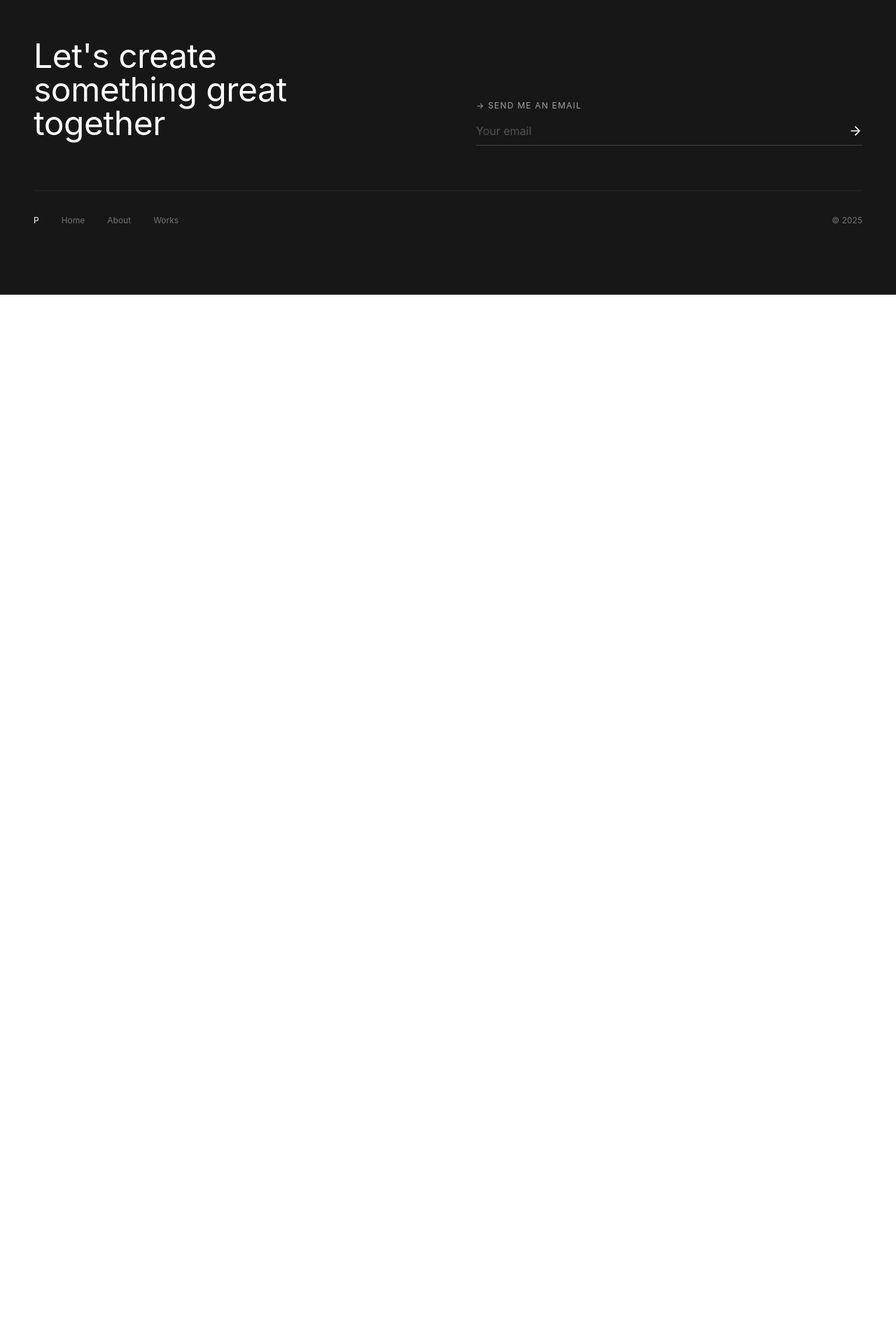
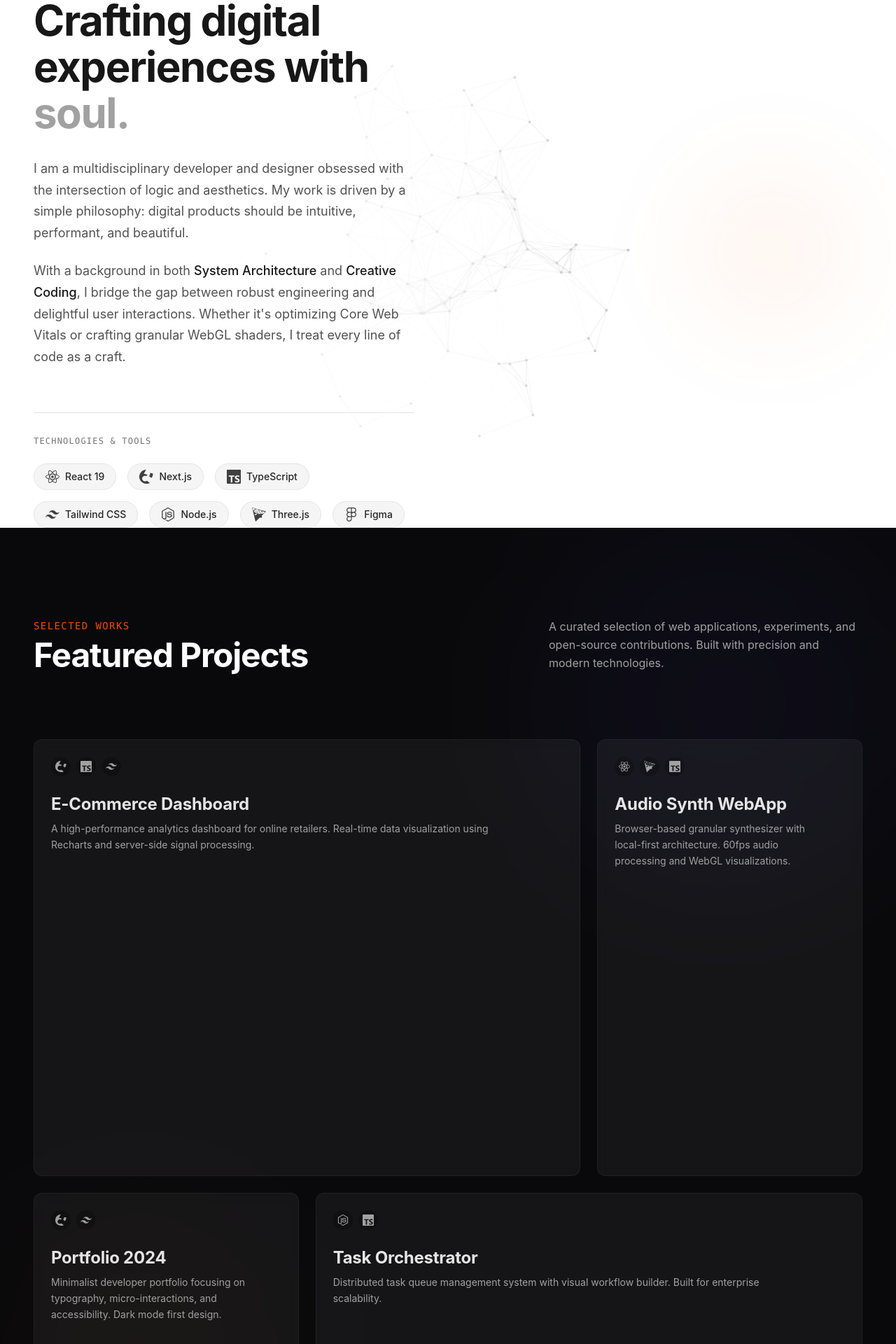
Before and after one commit to plowigus/portfolio-new, a Next.js app: page / in a window 1280 px wide. Shown: the part 840-2760 px from the top of the page at 70% size. Before the commit the page ends 1261 px from the top, so only its background shows below. Built offline with nearby package versions, Linux system fonts and the light colour scheme.

Commit message:
new section

```diff
--- a/src/app/page.tsx
+++ b/src/app/page.tsx
@@ -4,7 +4,8 @@ import { HeroSection } from "@/components/HeroSection";
 // import { AboutSection } from "@/components/AboutSection";
 // import { ProjectsList } from "@/components/ProjectsList";
 import { ContactFooter } from "@/components/ContactFooter";
-
+import { ProjectsSection } from "@/components/ProjectsSection";
+import { AboutSection } from "@/components/AboutSection";
 
 
 export default function Page() {
@@ -12,10 +13,9 @@ export default function Page() {
     <main>
       <HeroSection />
 
+      <AboutSection />
+      <ProjectsSection />
 
-
-      {/* <AboutSection /> */}
-      {/* <ProjectsList /> */}
       <ContactFooter />
     </main>
   );
--- a/src/components/AboutSection.tsx
+++ b/src/components/AboutSection.tsx
@@ -1,98 +1,89 @@
-import { useState } from "react";
-import { motion } from "framer-motion";
+"use client";
 
-const skills = [
-  { name: "React", level: 95, color: "#61DAFB" },
-  { name: "TypeScript", level: 90, color: "#3178C6" },
-  { name: "Next.js", level: 92, color: "#000000" },
-  { name: "Tailwind", level: 98, color: "#06B6D4" },
-  { name: "Node.js", level: 85, color: "#339933" },
-  { name: "Three.js", level: 75, color: "#000000" },
-  { name: "Figma", level: 80, color: "#F24E1E" },
-  { name: "Design", level: 88, color: "#FF69B4" },
-  { name: "GSAP", level: 70, color: "#88CE02" },
-  { name: "WebGL", level: 65, color: "#990000" },
+import { ThreadsBackground } from "./ThreadsBackground";
+import {
+  IconReact,
+  IconNextjs,
+  IconTailwind,
+  IconTypescript,
+  IconNodejs,
+  IconFigma,
+  IconThreejs,
+} from "@/components/icons/TechIcons";
+
+
+const SKILLS = [
+  { name: "React 19", icon: IconReact },
+  { name: "Next.js", icon: IconNextjs },
+  { name: "TypeScript", icon: IconTypescript },
+  { name: "Tailwind CSS", icon: IconTailwind },
+  { name: "Node.js", icon: IconNodejs },
+  { name: "Three.js", icon: IconThreejs },
+  { name: "Figma", icon: IconFigma },
+  // { name: "WordPress", icon: IconWordpress }, // Optional
 ];
-
-function SkillBar({ skill }: { skill: typeof skills[0] }) {
-  const [isHovered, setIsHovered] = useState(false);
-
-  return (
-    <div
-      className="relative flex flex-col items-center justify-end h-full gap-2 group"
-      onMouseEnter={() => setIsHovered(true)}
-      onMouseLeave={() => setIsHovered(false)}
-    >
-      {/* Tooltip */}
-      {isHovered && (
-        <motion.div
-          initial={{ opacity: 0, y: 10 }}
-          animate={{ opacity: 1, y: 0 }}
-          className="absolute -top-12 bg-neutral-900 text-white text-xs font-mono py-1 px-3 rounded-md whitespace-nowrap z-10"
-        >
-          {skill.name}
-        </motion.div>
-      )}
-
-      {/* Bar Track */}
-      <div className="w-3 md:w-4 bg-neutral-200 rounded-full h-32 md:h-48 relative overflow-hidden">
-        {/* Animated Fill */}
-        <motion.div
-          className="absolute bottom-0 left-0 right-0 rounded-full"
-          style={{ backgroundColor: skill.color }}
-          initial={{ height: "0%" }}
-          whileInView={{ height: `${skill.level}%` }}
-          viewport={{ once: true }}
-          transition={{ duration: 1.5, ease: "easeOut" }}
-        >
-          {/* Ongoing visualizer bounce effect */}
-          <motion.div
-            className="w-full h-full bg-white/20"
-            animate={{
-              y: [0, -4, 0],
-              opacity: [0, 0.5, 0],
-            }}
-            transition={{
-              duration: 2,
-              repeat: Infinity,
-              ease: "linear",
-              delay: Math.random() * 2,
-            }}
-          />
-        </motion.div>
-      </div>
-    </div>
-  );
-}
 
 export function AboutSection() {
   return (
-    <section id="about" className="py-20 md:py-32 bg-white">
-      <div className="max-w-7xl mx-auto px-6 md:px-12">
-        <div className="grid md:grid-cols-2 gap-16 items-center">
+    <section id="about" className="relative w-full min-h-[80vh] flex items-center bg-white overflow-hidden py-24 md:py-0">
 
-          {/* Text Content */}
-          <div>
-            <p className="text-xs tracking-[0.3em] uppercase text-neutral-500 mb-6">
-              About Me
-            </p>
-            <h2 className="text-4xl md:text-5xl font-medium text-neutral-900 mb-8 leading-tight">
-              Designing with <br />
-              <span className="text-neutral-400">rhythm & soul.</span>
-            </h2>
-            <p className="text-sm md:text-base text-neutral-600 leading-relaxed mb-8">
-              Just like a good EQ balances frequencies to create a perfect sound,
-              I balance design, performance, and user experience to build digital
-              products that resonate. From pixel-perfect UIs to complex 3D
-              interactions, my stack is tuned for impact.
-            </p>
+      <div className="absolute inset-0 z-0">
+        {/* Threads Background positioned to flow from right */}
+        <ThreadsBackground />
+        {/* Fade overlay to blend with white background naturally */}
+        <div className="absolute inset-0 bg-linear-to-r from-white via-white/80 to-transparent pointer-events-none" />
+      </div>
+
+      <div className="max-w-7xl mx-auto px-6 md:px-12 relative z-10 w-full">
+        <div className="grid grid-cols-1 md:grid-cols-2 gap-12 md:gap-24 items-center">
+
+          {/* Left Column: Text Content */}
+          <div className="flex flex-col gap-8">
+            <div>
+              <h2 className="text-sm font-mono uppercase tracking-widest text-orange-600 mb-4">
+                About Me
+              </h2>
+              <h3 className="text-4xl md:text-5xl lg:text-6xl font-bold text-neutral-900 leading-[1.1] tracking-tight">
+                Crafting digital <br />
+                experiences with <span className="text-neutral-400">soul.</span>
+              </h3>
+            </div>
+
+            <div className="prose prose-neutral text-neutral-600 text-lg leading-relaxed space-y-6">
+              <p>
+                I am a multidisciplinary developer and designer obsessed with the intersection of logic and aesthetics.
+                My work is driven by a simple philosophy: digital products should be intuitive, performant, and beautiful.
+              </p>
+              <p>
+                With a background in both <strong className="text-neutral-900 font-medium">System Architecture</strong> and <strong className="text-neutral-900 font-medium">Creative Coding</strong>, I bridge the gap between robust engineering and delightful user interactions.
+                Whether it's optimizing Core Web Vitals or crafting granular WebGL shaders, I treat every line of code as a craft.
+              </p>
+            </div>
+
+            {/* Skills Cluster */}
+            <div className="mt-8 pt-8 border-t border-neutral-200">
+              <p className="text-xs font-mono uppercase tracking-widest text-neutral-500 mb-6">
+                Technologies & Tools
+              </p>
+              <div className="flex flex-wrap gap-4">
+                {SKILLS.map((skill) => (
+                  <div key={skill.name} className="flex items-center gap-2 px-4 py-2 bg-neutral-100 rounded-full border border-neutral-200 hover:border-orange-200 hover:bg-orange-50 transition-colors duration-300">
+                    <skill.icon className="w-5 h-5 text-neutral-700" />
+                    <span className="text-sm font-medium text-neutral-800">{skill.name}</span>
+                  </div>
+                ))}
+              </div>
+            </div>
           </div>
 
-          {/* Audio EQ Visualizer */}
-          <div className="h-64 md:h-80 flex items-end justify-between md:justify-start md:gap-4 px-4 py-8 bg-neutral-50 rounded-xl border border-neutral-100">
-            {skills.map((skill) => (
-              <SkillBar key={skill.name} skill={skill} />
-            ))}
+          {/* Right Column: Visual Space (Managed by ThreadsBackground but we can add a foreground element if needed) */}
+          <div className="hidden md:flex flex-col justify-center items-center h-full min-h-[500px] relative">
+            {/*
+                The ThreadsBackground renders particles.
+                We can add a subtle callout or stat here if desired.
+                For now, we let the negative space and the animation breathe.
+             */}
+            <div className="absolute right-0 top-1/2 -translate-y-1/2 w-64 h-64 bg-orange-500/5 rounded-full blur-3xl pointer-events-none" />
           </div>
 
         </div>
--- /dev/null
+++ b/src/components/ProjectsSection.tsx
@@ -0,0 +1,152 @@
+"use client";
+
+import React from "react";
+import { ArrowUpRight, Github } from "lucide-react";
+import {
+    IconReact,
+    IconNextjs,
+    IconTailwind,
+    IconTypescript,
+    IconNodejs,
+    IconThreejs,
+} from "@/components/icons/TechIcons";
+import { cn } from "@/lib/utils";
+
+interface Project {
+    id: string;
+    title: string;
+    description: string;
+    tech: React.ComponentType<{ className?: string }>[];
+    link?: string;
+    repo?: string;
+    className?: string;
+}
+
+const PROJECTS: Project[] = [
+    {
+        id: "p1",
+        title: "E-Commerce Dashboard",
+        description:
+            "A high-performance analytics dashboard for online retailers. Real-time data visualization using Recharts and server-side signal processing.",
+        tech: [IconNextjs, IconTypescript, IconTailwind],
+        className: "md:col-span-2 md:row-span-2",
+        repo: "#",
+        link: "#",
+    },
+    {
+        id: "p2",
+        title: "Audio Synth WebApp",
+        description:
+            "Browser-based granular synthesizer with local-first architecture. 60fps audio processing and WebGL visualizations.",
+        tech: [IconReact, IconThreejs, IconTypescript],
+        className: "md:col-span-1 md:row-span-2",
+        repo: "#",
+        link: "#",
+    },
+    {
+        id: "p3",
+        title: "Portfolio 2024",
+        description:
+            "Minimalist developer portfolio focusing on typography, micro-interactions, and accessibility. Dark mode first design.",
+        tech: [IconNextjs, IconTailwind],
+        className: "md:col-span-1 md:row-span-1",
+        repo: "#",
+        link: "#",
+    },
+    {
+        id: "p4",
+        title: "Task Orchestrator",
+        description:
+            "Distributed task queue management system with visual workflow builder. Built for enterprise scalability.",
+        tech: [IconNodejs, IconTypescript],
+        className: "md:col-span-2 md:row-span-1",
+        repo: "#",
+        link: "#",
+    },
+];
+
+function ProjectCard({ project }: { project: Project }) {
+    return (
+        <div
+            className={cn(
+                "group relative flex flex-col justify-between overflow-hidden rounded-xl border border-white/5 bg-white/5 p-6 backdrop-blur-sm transition-all duration-500 hover:border-white/20 hover:bg-white/10 hover:shadow-2xl hover:shadow-neutral-900/50",
+                project.className
+            )}
+        >
+            {/* Hover Gradient Effect */}
+            <div className="absolute inset-0 -z-10 translate-y-full bg-linear-to-t from-neutral-800/20 to-transparent transition-transform duration-500 group-hover:translate-y-0" />
+
+            {/* Content Top */}
+            <div className="flex flex-col gap-4">
+                <div className="flex justify-between items-start">
+                    <div className="flex gap-2">
+                        {project.tech.map((Icon, idx) => (
+                            <div key={idx} className="p-1.5 rounded-full bg-black/20 text-neutral-400 group-hover:text-white transition-colors">
+                                <Icon className="w-4 h-4" />
+                            </div>
+                        ))}
+                    </div>
+
+                    <div className="flex gap-2 opacity-0 -translate-y-2 group-hover:opacity-100 group-hover:translate-y-0 transition-all duration-300">
+                        {project.repo && (
+                            <a href={project.repo} target="_blank" rel="noopener noreferrer" className="p-2 rounded-full hover:bg-white/10 text-neutral-400 hover:text-white transition-colors">
+                                <Github className="w-5 h-5" />
+                            </a>
+                        )}
+                        {project.link && (
+                            <a href={project.link} target="_blank" rel="noopener noreferrer" className="p-2 rounded-full hover:bg-white/10 text-neutral-400 hover:text-white transition-colors">
+                                <ArrowUpRight className="w-5 h-5" />
+                            </a>
+                        )}
+                    </div>
+                </div>
+
+                <div>
+                    <h3 className="text-2xl font-bold text-neutral-200 group-hover:text-white transition-colors">
+                        {project.title}
+                    </h3>
+                    <p className="mt-2 text-sm text-neutral-400 leading-relaxed max-w-[90%] group-hover:text-neutral-300 transition-colors">
+                        {project.description}
+                    </p>
+                </div>
+            </div>
+
+            {/* Decorative bottom line */}
+            <div className="absolute bottom-0 left-0 h-1 w-full scale-x-0 bg-linear-to-r from-orange-400 to-red-600 transition-transform duration-500 group-hover:scale-x-100" />
+        </div>
+    );
+}
+
+export function ProjectsSection() {
+    return (
+        <section id="works" className="py-24 md:py-32 bg-zinc-950 relative overflow-hidden">
+            {/* Background Gradients */}
+            <div className="absolute top-0 right-0 w-[500px] h-[500px] bg-indigo-900/10 rounded-full blur-[120px] pointer-events-none mix-blend-screen" />
+            <div className="absolute bottom-0 left-0 w-[400px] h-[400px] bg-orange-900/5 rounded-full blur-[100px] pointer-events-none mix-blend-screen" />
+
+            <div className="max-w-7xl mx-auto px-6 md:px-12 relative z-10">
+                <div className="mb-16 md:mb-24 flex flex-col md:flex-row md:items-end justify-between gap-6">
+                    <div>
+                        <h2 className="text-sm font-mono uppercase tracking-widest text-orange-600 mb-2">
+                            Selected Works
+                        </h2>
+                        <h3 className="text-4xl md:text-5xl font-bold text-white tracking-tight">
+                            Featured Projects
+                        </h3>
+                    </div>
+                    <p className="text-neutral-400 max-w-md text-sm md:text-base leading-relaxed">
+                        A curated selection of web applications, experiments, and open-source
+                        contributions. Built with precision and modern technologies.
+                    </p>
+                </div>
+
+                {/* Bento Grid */}
+                <div className="grid grid-cols-1 md:grid-cols-3 gap-4 md:gap-6 auto-rows-[300px]">
+                    {PROJECTS.map((project) => (
+                        <ProjectCard key={project.id} project={project} />
+                    ))}
+                </div>
+            </div>
+        </section>
+    );
+}
--- /dev/null
+++ b/src/lib/utils.ts
@@ -0,0 +1,6 @@
+import { type ClassValue, clsx } from "clsx";
+import { twMerge } from "tailwind-merge";
+
+export function cn(...inputs: ClassValue[]) {
+    return twMerge(clsx(inputs));
+}
```
